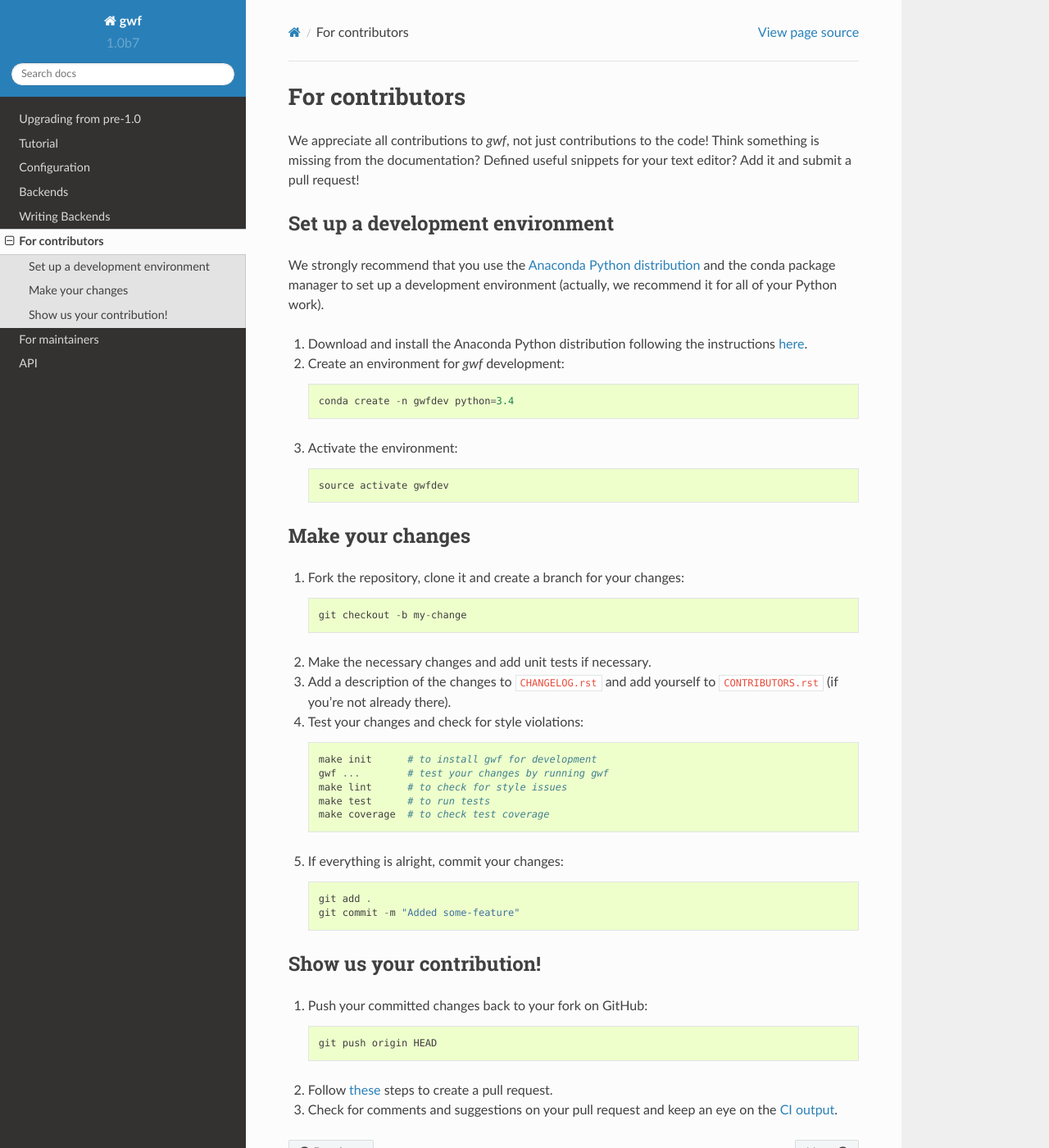
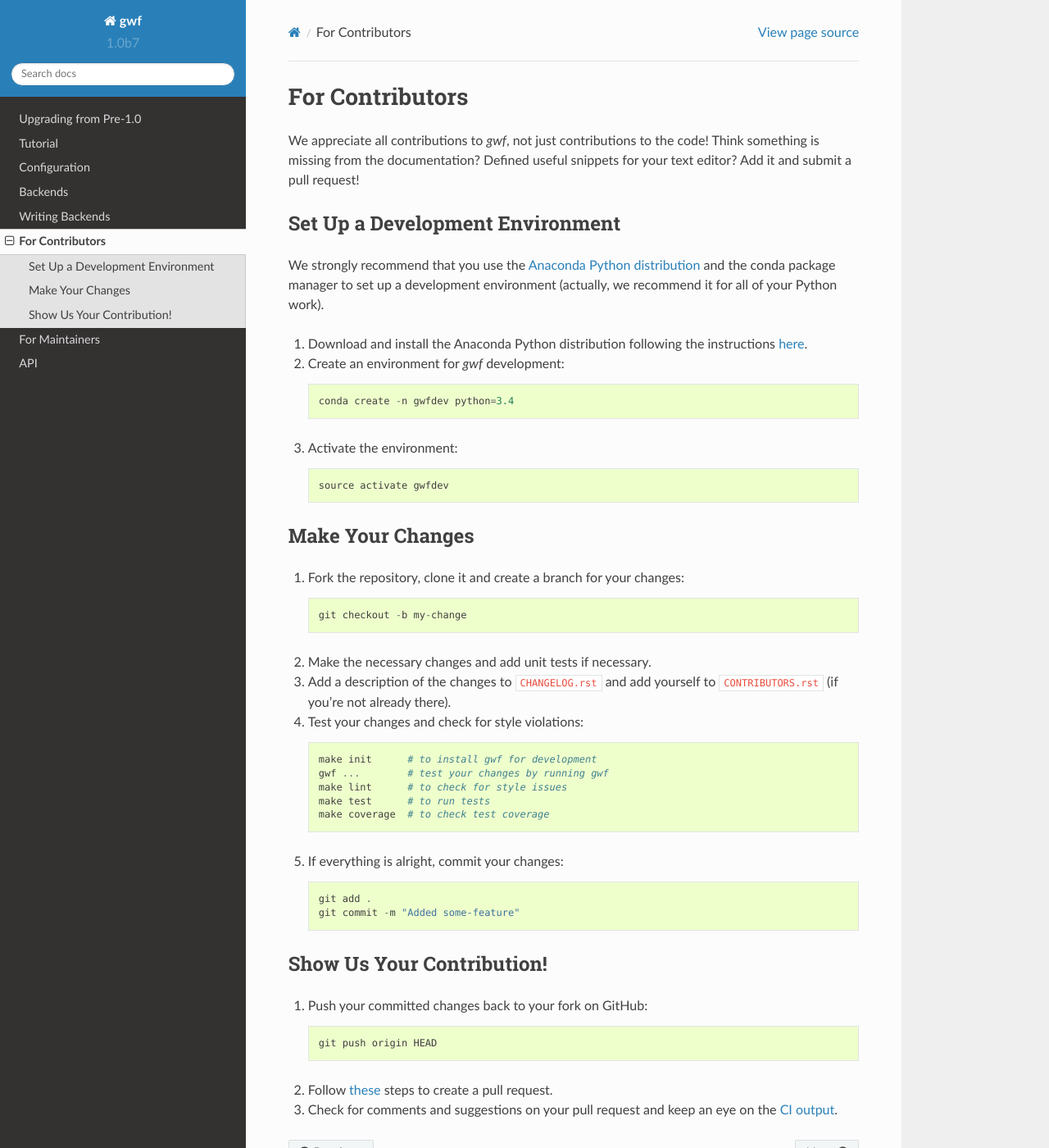
Before and after one commit to gwforg/gwf, a Sphinx documentation site: the page built from docs/forcontributors.rst, in a window 1280 px wide and 1400 px high. Shown: the whole window at 82% size. Built offline with Sphinx 7.4.7 and the Read the Docs theme 2.0.0, drawn with Linux system fonts in a browser that asks for light colours.

Commit message:
Consistent casing in headings in docs.

```diff
--- a/docs/forcontributors.rst
+++ b/docs/forcontributors.rst
@@ -1,11 +1,11 @@
-For contributors
+For Contributors
 ================
 
 We appreciate all contributions to *gwf*, not just contributions to the code! Think something is missing from the
 documentation? Defined useful snippets for your text editor? Add it and submit a pull request!
 
 
-Set up a development environment
+Set Up a Development Environment
 --------------------------------
 
 We strongly recommend that you use the `Anaconda Python distribution <https://www.continuum.io/anaconda-overview>`_
@@ -24,7 +24,7 @@ work).
     source activate gwfdev
 
 
-Make your changes
+Make Your Changes
 -----------------
 
 1. Fork the repository, clone it and create a branch for your changes::
@@ -50,7 +50,7 @@ Make your changes
     git commit -m "Added some-feature"
 
 
-Show us your contribution!
+Show Us Your Contribution!
 --------------------------
 
 1. Push your committed changes back to your fork on GitHub::
--- a/docs/formaintainers.rst
+++ b/docs/formaintainers.rst
@@ -1,4 +1,4 @@
-For maintainers
+For Maintainers
 ===============
 
 The *gwf* build, testing and deployment process is automated through Travis
@@ -14,7 +14,7 @@ branch. The requirements for merging a feature branch into ``master`` are:
 This ensures that ``master`` is reasonably stable. Before major changes are merged
 into ``master`` they should be discussed and reviewed via a PR.
 
-Merging changes
+Merging Changes
 ---------------
 
 1. Make sure that the changes have proper test coverage, e.g. by checking the branch
@@ -30,7 +30,7 @@ Merging changes
    formatting used in previous change logs. Also, read about
    `how to keep a change log <http://keepachangelog.com/en/0.3.0/>`_.
 
-Rolling a new release
+Rolling a New Release
 ---------------------
 
 1. Make sure that all changes for the new release have been merged into ``master``
--- a/docs/upgrading_from_pre_1.0.rst
+++ b/docs/upgrading_from_pre_1.0.rst
@@ -1,4 +1,4 @@
-Upgrading from pre-1.0
+Upgrading from Pre-1.0
 ======================
 
 
```
